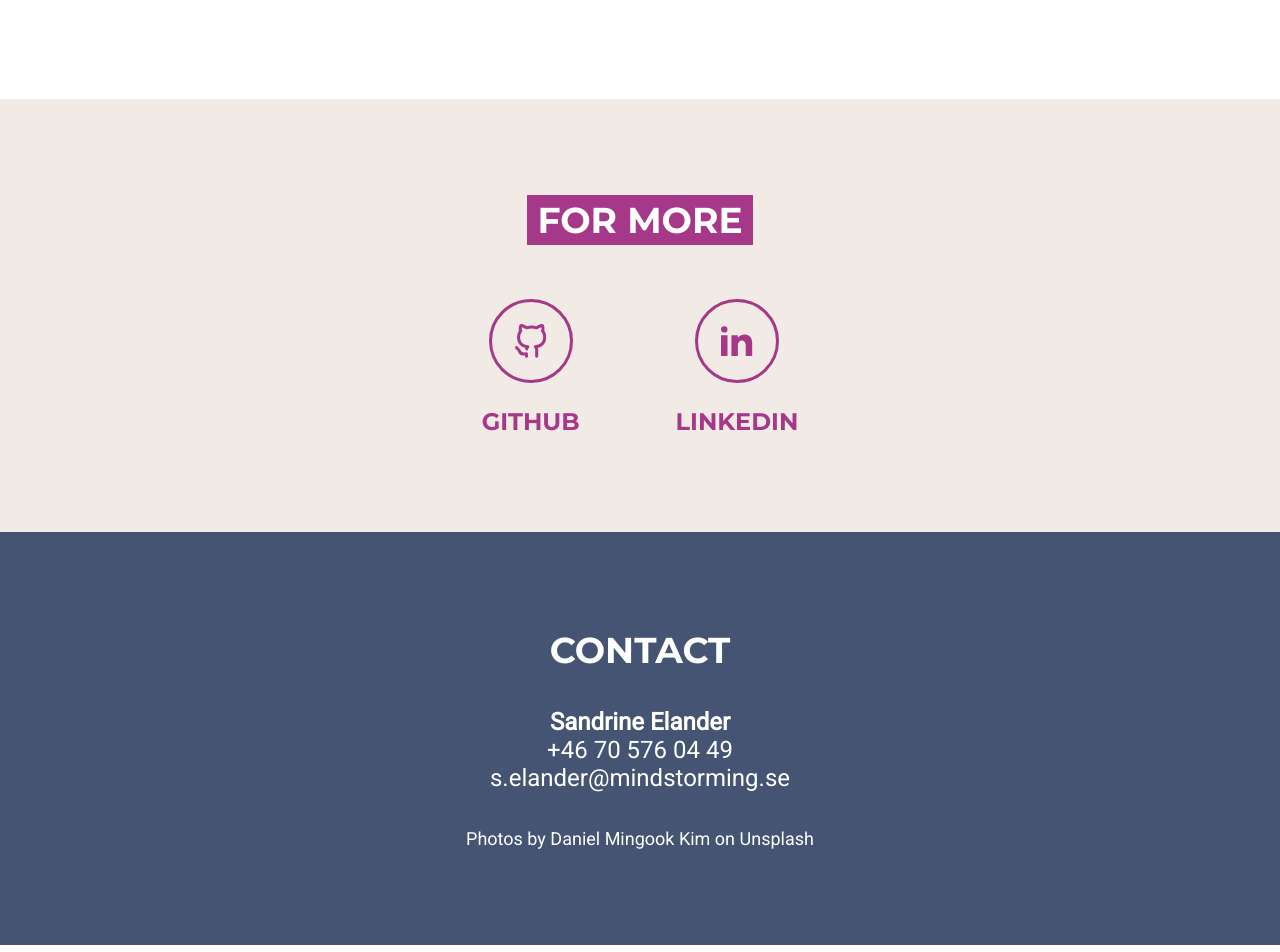
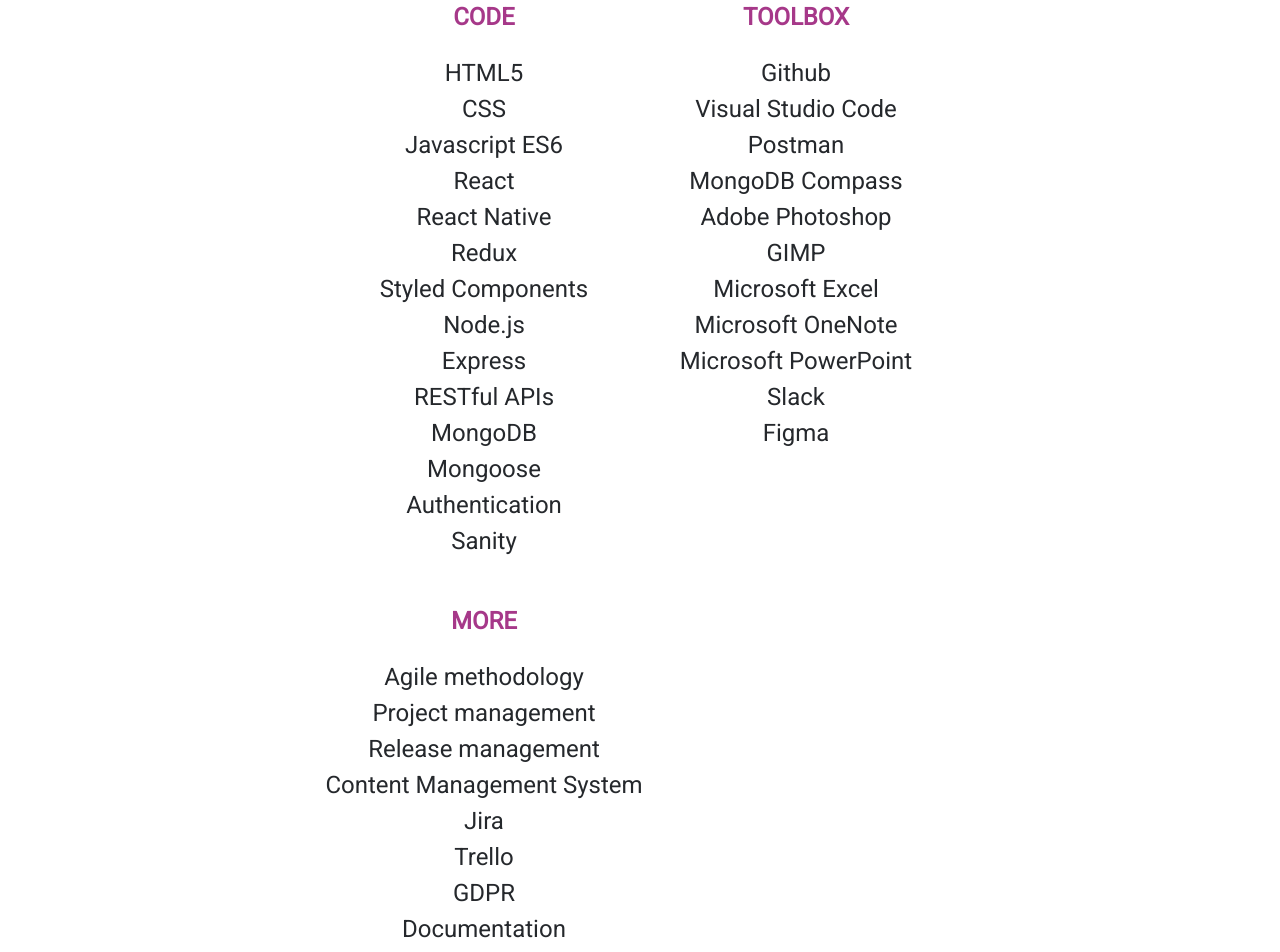
Before and after one commit to MindstormingAB/my-react-portfolio, a React (Create React App) app: page / in a window 1280 px wide. Shown: the part 1300-2252 px from the top of the page. Built offline with nearby package versions, Linux system fonts and the light colour scheme.

Commit message:
Section Skills

```diff
--- a/src/components/Skills.js
+++ b/src/components/Skills.js
@@ -1,10 +1,61 @@
 import React from "react";
-import { StyledSection, StyledTitle } from "../lib/styling";
+import { SkillBlock, SkillsContainer, StyledListTitle, StyledSection, StyledTitle, ListItem, StyledList } from "../lib/styling";
 
 const Skills = () => {
   return (
     <StyledSection>
       <StyledTitle>Skills</StyledTitle>
+      <SkillsContainer>
+        <SkillBlock>
+          <StyledListTitle>Code</StyledListTitle>
+          <StyledList>
+            <ListItem>HTML5</ListItem>
+            <ListItem>CSS</ListItem>
+            <ListItem>Javascript ES6</ListItem>
+            <ListItem>React</ListItem>
+            <ListItem>React Native</ListItem>
+            <ListItem>Redux</ListItem>
+            <ListItem>Styled Components</ListItem>
+            <ListItem>Node.js</ListItem>
+            <ListItem>Express</ListItem>
+            <ListItem>RESTful APIs</ListItem>
+            <ListItem>MongoDB</ListItem>
+            <ListItem>Mongoose</ListItem>
+            <ListItem>Authentication</ListItem>
+            <ListItem>Sanity</ListItem>
+          </StyledList>
+        </SkillBlock>
+        <SkillBlock>
+          <StyledListTitle>Toolbox</StyledListTitle>
+          <StyledList>
+            <ListItem>Github</ListItem>
+            <ListItem>Visual Studio Code</ListItem>
+            <ListItem>Postman</ListItem>
+            <ListItem>MongoDB Compass</ListItem>
+            <ListItem>Adobe Photoshop</ListItem>
+            <ListItem>GIMP</ListItem>
+            <ListItem>Microsoft Excel</ListItem>
+            <ListItem>Microsoft OneNote</ListItem>
+            <ListItem>Microsoft PowerPoint</ListItem>
+            <ListItem>Slack</ListItem>
+            <ListItem>Figma</ListItem>
+          </StyledList>
+        </SkillBlock>
+        <SkillBlock>
+          <StyledListTitle>More</StyledListTitle>
+          <StyledList>
+            <ListItem>Agile methodology</ListItem>
+            <ListItem>Project management</ListItem>
+            <ListItem>Release management</ListItem>
+            <ListItem>Content Management System</ListItem>
+            <ListItem>Jira</ListItem>
+            <ListItem>Trello</ListItem>
+            <ListItem>GDPR</ListItem>
+            <ListItem>Documentation</ListItem>
+            <ListItem>Tutorials</ListItem>
+          </StyledList>
+        </SkillBlock>
+      </SkillsContainer>
     </StyledSection>
   );
 };
--- a/src/lib/global.js
+++ b/src/lib/global.js
@@ -14,6 +14,7 @@
     /* font-family: "Montserrat", Verdana, Geneva, Tahoma, sans-serif; */
     font-family: ${p => p.theme.fontPrimary};
     font-size: 16px;
+    color: ${p => p.theme.colorTextPrimary};
 
     @media (min-width: ${p => p.theme.tabletSize}) {
       font-size: 24px;
@@ -52,7 +53,7 @@
   }
 
   h3 {
-    font-size: 0.95rem;
+    font-size: 1rem;
   }
 
   a {
```
Also changed, not shown: src/assets/stackoverflow.svg (added), src/lib/styling.js.
